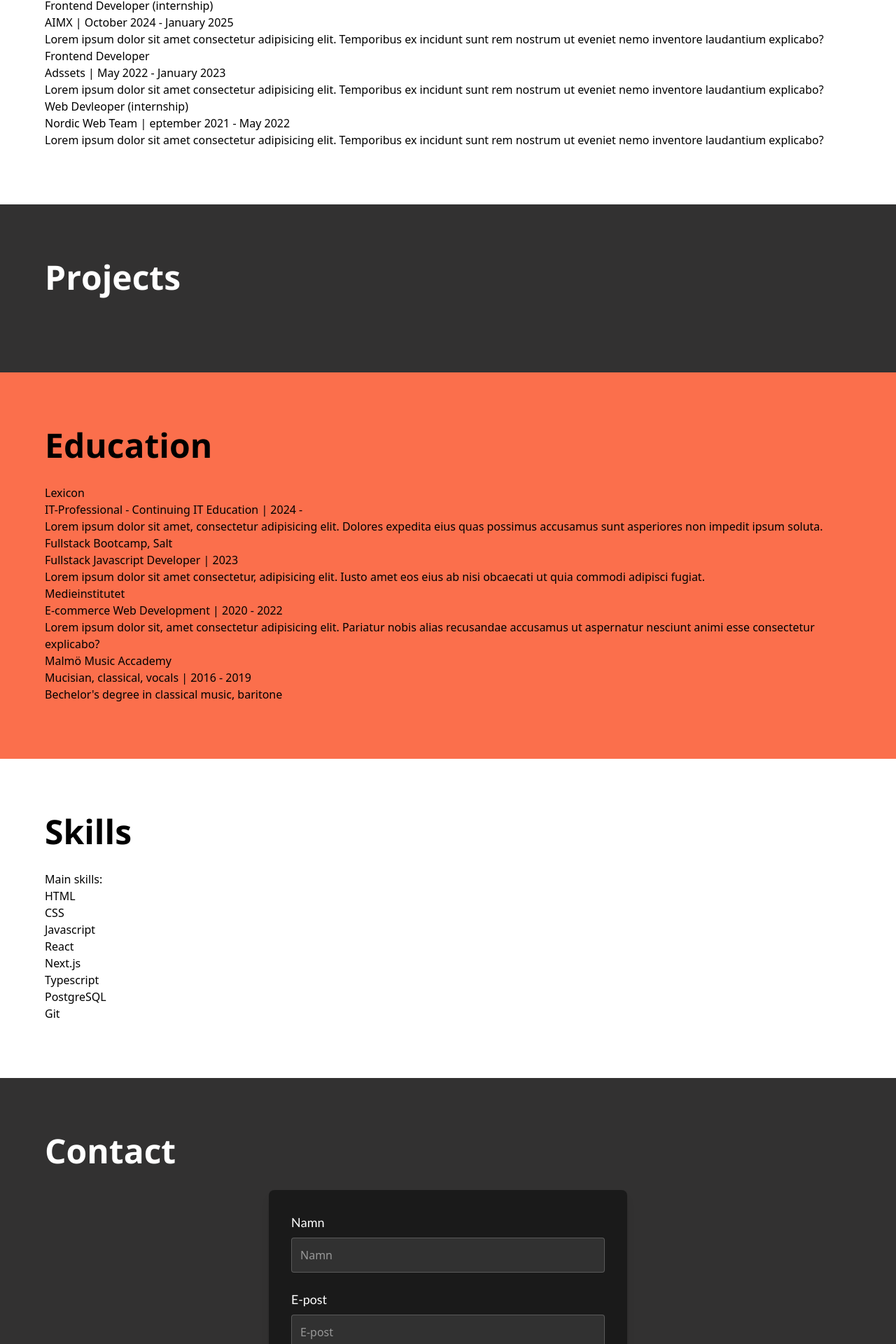
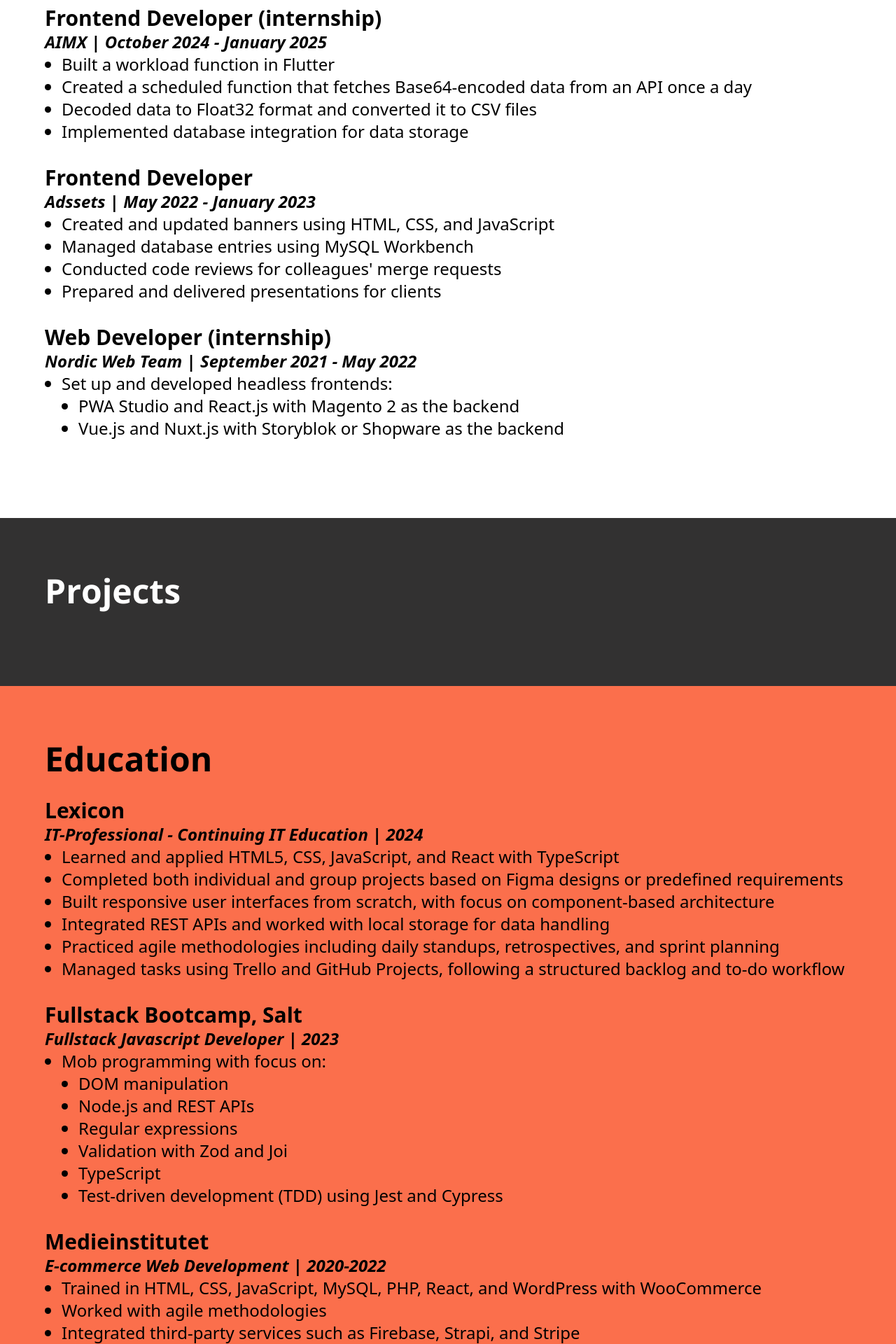
Before and after one commit to Rasmuskrogh/Portfolio-page-next.js, a Next.js app: page / in a window 1280 px wide. Shown: the part 808-2728 px from the top of the page at 70% size. Built offline with nearby package versions, Linux system fonts and the light colour scheme; no server answers.

Commit message:
finished the working experience and education sections and made the app responsive

```diff
--- a/app/page.tsx
+++ b/app/page.tsx
@@ -8,12 +8,12 @@
     <main className="w-full">
       {/* Hero Section */}
       <section className="h-[40vh] flex flex-col items-start justify-start bg-[#323131] text-white relative">
-        <div className="pl-4 pt-4 md:pl-4 pr-28">
-          <h1 className="text-6xl md:text-7xl font-league-spartan mb-4 font-bold">
+        <div className="pl-4 pt-4 md:pl-8 lg:pl-16 pr-4 md:pr-8 lg:pr-16">
+          <h1 className="text-4xl sm:text-5xl md:text-6xl lg:text-7xl font-league-spartan mb-2 md:mb-4 font-bold">
             <span className="inline-block">Rasmus</span>{" "}
             <span className="inline-block">Krogh-Andersen</span>
           </h1>
-          <p className="text-2xl md:text-3xl font-lato tracking-wider">
+          <p className="text-xl sm:text-2xl md:text-3xl font-lato tracking-wider">
             <span className="inline-block">FRONTEND DEVELOPER</span> |{" "}
             <span className="inline-block">WEB DEVELOPER</span>
           </p>
@@ -21,12 +21,12 @@
       </section>
 
       {/* About Section */}
-      <section className="py-20 bg-[#fb6f4c] text-black">
-        <div className="pl-8 md:pl-16 pr-8 md:pr-16">
-          <h2 className="text-4xl md:text-5xl font-open-sans mb-8 font-bold">
+      <section className="py-12 md:py-20 bg-[#fb6f4c] text-black">
+        <div className="px-4 md:px-8 lg:px-16">
+          <h2 className="text-3xl sm:text-4xl md:text-5xl font-open-sans mb-6 md:mb-8 font-bold">
             About me
           </h2>
-          <p className="text-lg md:text-xl font-open-sans max-w-4xl">
+          <p className="text-lg sm:text-xl md:text-2xl font-open-sans max-w-4xl">
             Lorem ipsum dolor sit amet, consectetur adipiscing elit. Sed do
             eiusmod tempor incididunt ut labore et dolore magna aliqua. Ut enim
             ad minim veniam, quis nostrud exercitation ullamco laboris nisi ut
@@ -34,97 +34,184 @@
           </p>
         </div>
       </section>
+
       {/* Working Experience Section */}
-      <section className="py-20 bg-white text-black">
-        <div className="pl-8 md:pl-16 pr-8 md:pr-16">
-          <h2 className="text-4xl md:text-5xl font-open-sans mb-8 font-bold">
+      <section className="py-12 md:py-20 bg-white text-black">
+        <div className="px-4 md:px-8 lg:px-16">
+          <h2 className="text-3xl sm:text-4xl md:text-5xl font-open-sans mb-6 md:mb-8 font-bold">
             Working Experience
           </h2>
-          <div>
-            <h3>Frontend Developer (internship)</h3>
-            <h4>AIMX | October 2024 - January 2025</h4>
-            <p>
-              Lorem ipsum dolor sit amet consectetur adipisicing elit.
-              Temporibus ex incidunt sunt rem nostrum ut eveniet nemo inventore
-              laudantium explicabo?
-            </p>
+          <div className="mb-6 md:mb-8">
+            <h3 className="text-xl sm:text-2xl md:text-3xl font-bold">
+              Frontend Developer (internship)
+            </h3>
+            <h4 className="text-lg sm:text-xl md:text-2xl font-bold italic">
+              AIMX | October 2024 - January 2025
+            </h4>
+            <ul className="text-lg sm:text-xl md:text-2xl list-disc pl-4 md:pl-6">
+              <li>Built a workload function in Flutter</li>
+              <li>
+                Created a scheduled function that fetches Base64-encoded data
+                from an API once a day
+              </li>
+              <li>
+                Decoded data to Float32 format and converted it to CSV files
+              </li>
+              <li>Implemented database integration for data storage</li>
+            </ul>
           </div>
-          <div>
-            <h3>Frontend Developer </h3>
-            <h4>Adssets | May 2022 - January 2023</h4>
-            <p>
-              Lorem ipsum dolor sit amet consectetur adipisicing elit.
-              Temporibus ex incidunt sunt rem nostrum ut eveniet nemo inventore
-              laudantium explicabo?
-            </p>
+          <div className="mb-6 md:mb-8">
+            <h3 className="text-xl sm:text-2xl md:text-3xl font-bold">
+              Frontend Developer
+            </h3>
+            <h4 className="text-lg sm:text-xl md:text-2xl font-bold italic">
+              Adssets | May 2022 - January 2023
+            </h4>
+            <ul className="text-lg sm:text-xl md:text-2xl list-disc pl-4 md:pl-6">
+              <li>
+                Created and updated banners using HTML, CSS, and JavaScript
+              </li>
+              <li>Managed database entries using MySQL Workbench</li>
+              <li>Conducted code reviews for colleagues' merge requests</li>
+              <li>Prepared and delivered presentations for clients</li>
+            </ul>
           </div>
-          <div>
-            <h3>Web Devleoper (internship)</h3>
-            <h4>Nordic Web Team | eptember 2021 - May 2022</h4>
-            <p>
-              Lorem ipsum dolor sit amet consectetur adipisicing elit.
-              Temporibus ex incidunt sunt rem nostrum ut eveniet nemo inventore
-              laudantium explicabo?
-            </p>
+          <div className="mb-6 md:mb-8">
+            <h3 className="text-xl sm:text-2xl md:text-3xl font-bold">
+              Web Developer (internship)
+            </h3>
+            <h4 className="text-lg sm:text-xl md:text-2xl font-bold italic">
+              Nordic Web Team | September 2021 - May 2022
+            </h4>
+            <ul className="text-lg sm:text-xl md:text-2xl list-disc pl-4 md:pl-6">
+              <li>
+                Set up and developed headless frontends:
+                <ul className="list-disc pl-6">
+                  <li>PWA Studio and React.js with Magento 2 as the backend</li>
+                  <li>
+                    Vue.js and Nuxt.js with Storyblok or Shopware as the backend
+                  </li>
+                </ul>
+              </li>
+            </ul>
           </div>
         </div>
       </section>
+
       {/* Projects Section */}
-      <section className="py-20 bg-[#323131] text-white">
-        <div className="pl-8 md:pl-16 pr-8 md:pr-16">
-          <h2 className="text-4xl md:text-5xl font-open-sans mb-8 font-bold">
+      <section className="py-12 md:py-20 bg-[#323131] text-white">
+        <div className="px-4 md:px-8 lg:px-16">
+          <h2 className="text-3xl sm:text-4xl md:text-5xl font-open-sans mb-6 md:mb-8 font-bold">
             Projects
           </h2>
         </div>
       </section>
+
       {/* Education Section */}
-      <section className="py-20 bg-[#fb6f4c] text-black">
-        <div className="pl-8 md:pl-16 pr-8 md:pr-16">
-          <h2 className="text-4xl md:text-5xl font-open-sans mb-8 font-bold">
+      <section className="py-12 md:py-20 bg-[#fb6f4c] text-black">
+        <div className="px-4 md:px-8 lg:px-16">
+          <h2 className="text-3xl sm:text-4xl md:text-5xl font-open-sans mb-6 md:mb-8 font-bold">
             Education
           </h2>
-          <div>
-            <h3>Lexicon</h3>
-            <h4>IT-Professional - Continuing IT Education | 2024 -</h4>
-            <p>
-              Lorem ipsum dolor sit amet, consectetur adipisicing elit. Dolores
-              expedita eius quas possimus accusamus sunt asperiores non impedit
-              ipsum soluta.
-            </p>
+          <div className="mb-6 md:mb-8">
+            <h3 className="text-xl sm:text-2xl md:text-3xl font-bold">
+              Lexicon
+            </h3>
+            <h4 className="text-lg sm:text-xl md:text-2xl font-bold italic">
+              IT-Professional - Continuing IT Education | 2024
+            </h4>
+            <ul className="text-lg sm:text-xl md:text-2xl list-disc pl-4 md:pl-6">
+              <li>
+                Learned and applied HTML5, CSS, JavaScript, and React with
+                TypeScript
+              </li>
+              <li>
+                Completed both individual and group projects based on Figma
+                designs or predefined requirements
+              </li>
+              <li>
+                Built responsive user interfaces from scratch, with focus on
+                component-based architecture
+              </li>
+              <li>
+                Integrated REST APIs and worked with local storage for data
+                handling
+              </li>
+              <li>
+                Practiced agile methodologies including daily standups,
+                retrospectives, and sprint planning
+              </li>
+              <li>
+                Managed tasks using Trello and GitHub Projects, following a
+                structured backlog and to-do workflow
+              </li>
+            </ul>
           </div>
-          <div>
-            <h3>Fullstack Bootcamp, Salt</h3>
-            <h4>Fullstack Javascript Developer | 2023</h4>
-            <p>
-              Lorem ipsum dolor sit amet consectetur, adipisicing elit. Iusto
-              amet eos eius ab nisi obcaecati ut quia commodi adipisci fugiat.
-            </p>
+          <div className="mb-6 md:mb-8">
+            <h3 className="text-xl sm:text-2xl md:text-3xl font-bold">
+              Fullstack Bootcamp, Salt
+            </h3>
+            <h4 className="text-lg sm:text-xl md:text-2xl font-bold italic">
+              Fullstack Javascript Developer | 2023
+            </h4>
+            <ul className="text-lg sm:text-xl md:text-2xl list-disc pl-4 md:pl-6">
+              <li>
+                Mob programming with focus on:
+                <ul className="list-disc pl-6">
+                  <li>DOM manipulation</li>
+                  <li>Node.js and REST APIs</li>
+                  <li>Regular expressions</li>
+                  <li>Validation with Zod and Joi</li>
+                  <li>TypeScript</li>
+                  <li>Test-driven development (TDD) using Jest and Cypress</li>
+                </ul>
+              </li>
+            </ul>
           </div>
-          <div>
-            <h3>Medieinstitutet</h3>
-            <h4>E-commerce Web Development | 2020 - 2022</h4>
-            <p>
-              Lorem ipsum dolor sit, amet consectetur adipisicing elit. Pariatur
-              nobis alias recusandae accusamus ut aspernatur nesciunt animi esse
-              consectetur explicabo?
-            </p>
+          <div className="mb-6 md:mb-8">
+            <h3 className="text-xl sm:text-2xl md:text-3xl font-bold">
+              Medieinstitutet
+            </h3>
+            <h4 className="text-lg sm:text-xl md:text-2xl font-bold italic">
+              E-commerce Web Development | 2020-2022
+            </h4>
+            <ul className="text-lg sm:text-xl md:text-2xl list-disc pl-4 md:pl-6">
+              <li>
+                Trained in HTML, CSS, JavaScript, MySQL, PHP, React, and
+                WordPress with WooCommerce
+              </li>
+              <li>Worked with agile methodologies</li>
+              <li>
+                Integrated third-party services such as Firebase, Strapi, and
+                Stripe
+              </li>
+            </ul>
           </div>
-          <div>
-            <h3>Malmö Music Accademy</h3>
-            <h4>Mucisian, classical, vocals | 2016 - 2019</h4>
-            <p>Bechelor's degree in classical music, baritone</p>
+          <div className="mb-6 md:mb-8">
+            <h3 className="text-xl sm:text-2xl md:text-3xl font-bold">
+              Malmö Music Academy
+            </h3>
+            <h4 className="text-lg sm:text-xl md:text-2xl font-bold italic">
+              Musician, classical, vocals | 2016-2019
+            </h4>
+            <ul className="text-lg sm:text-xl md:text-2xl list-disc pl-4 md:pl-6">
+              <li>Bachelor's degree in classical music (baritone)</li>
+            </ul>
           </div>
         </div>
       </section>
+
       {/* Skills Section */}
-      <section className="py-20 bg-white text-black">
-        <div className="pl-8 md:pl-16 pr-8 md:pr-16">
-          <h2 className="text-4xl md:text-5xl font-open-sans mb-8 font-bold">
+      <section className="py-12 md:py-20 bg-white text-black">
+        <div className="px-4 md:px-8 lg:px-16">
+          <h2 className="text-3xl sm:text-4xl md:text-5xl font-open-sans mb-6 md:mb-8 font-bold">
             Skills
           </h2>
           <div>
-            <h3>Main skills:</h3>
-            <ul>
+            <h3 className="text-xl sm:text-2xl md:text-3xl font-bold">
+              Main skills:
+            </h3>
+            <ul className="text-lg sm:text-xl md:text-2xl">
               <li>HTML</li>
               <li>CSS</li>
               <li>Javascript</li>
@@ -137,10 +224,11 @@
           </div>
         </div>
       </section>
+
       {/* Contact Section */}
-      <section className="py-20 bg-[#323131] text-white">
-        <div className="pl-8 md:pl-16 pr-8 md:pr-16">
-          <h2 className="text-4xl md:text-5xl font-open-sans mb-8 font-bold">
+      <section className="py-12 md:py-20 bg-[#323131] text-white">
+        <div className="px-4 md:px-8 lg:px-16">
+          <h2 className="text-3xl sm:text-4xl md:text-5xl font-open-sans mb-6 md:mb-8 font-bold">
             Contact
           </h2>
           <div className="max-w-2xl mx-auto">
--- a/components/Header.tsx
+++ b/components/Header.tsx
@@ -74,7 +74,7 @@
       <div className="flex items-center justify-between p-4">
         <div>
           <h1
-            className={`text-white text-2xl font-bold transition-all duration-300 ${
+            className={`text-white text-xl sm:text-2xl md:text-3xl font-bold transition-all duration-300 whitespace-nowrap ${
               isScrolled ? "opacity-100" : "opacity-0"
             }`}
           >
```
